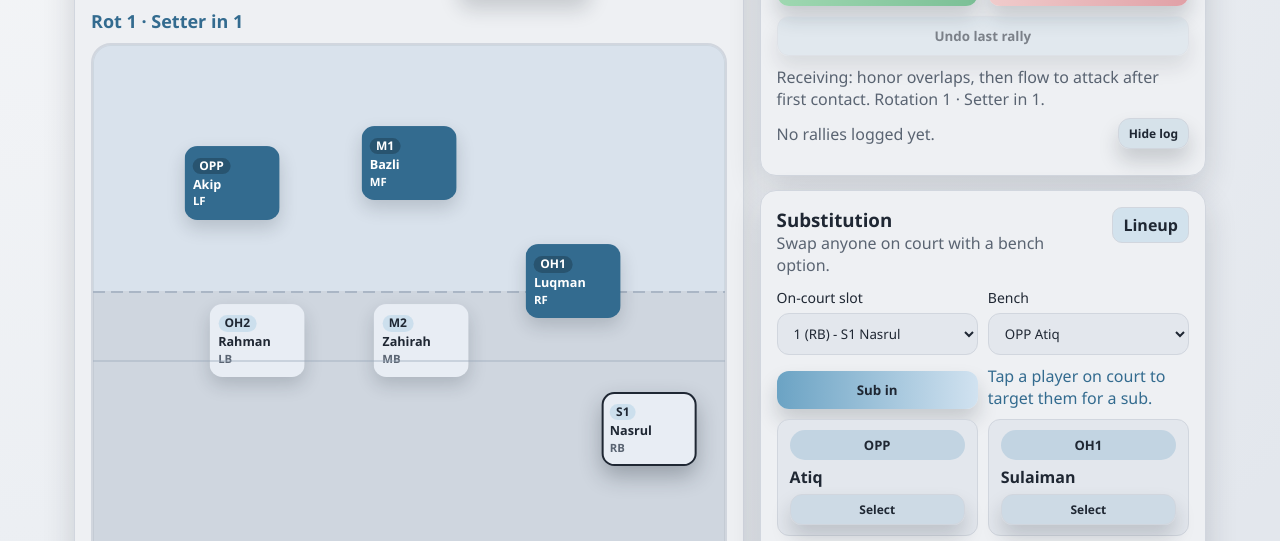
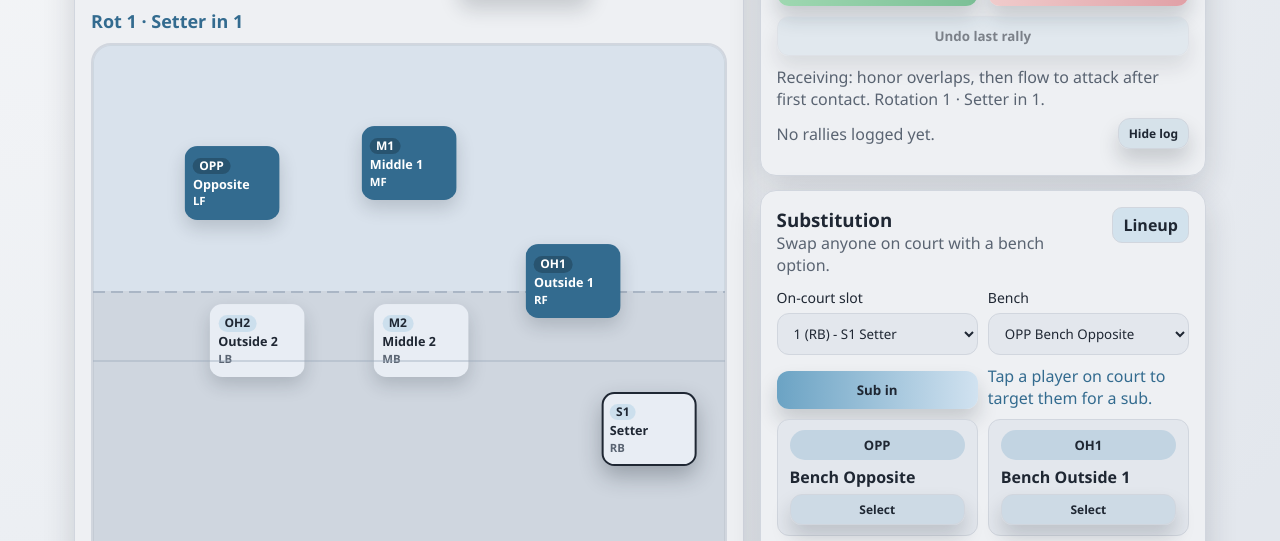
Before and after one commit to Durianlychee/VolleyRo, a plain HTML site: page index.html in a window 1280 px wide. Shown: the part 259-800 px from the top of the page. Drawn offline with Linux system fonts and the light colour scheme.

Commit message:
Replace player names with role labels on court and bench
Starters show Setter, Outside 1, Middle 1, Opposite, Outside 2, Middle 2;
bench players get unique Bench <role> labels (no more duplicated name).
Long labels wrap on the court token instead of being cut off. Tests updated
to role labels, plus new tests for labels, uniqueness, no personal names
and substitution swapping labels.

```diff
--- a/app.js
+++ b/app.js
@@ -136,21 +136,23 @@
 
   // 5-1 in rotation 1, listed by position: setter serving in 1, outside hitter in 2,
   // middle in 3, opposite in 4, outside hitter in 5, middle in 6.
+  // Players are named by role (no real names) so each token teaches the role at a glance.
+  // Every label is unique, so dropdowns and status messages never mix two players up.
   const defaultLineup = [
-    { id: 'p1', role: 'S1', name: 'Nasrul' },
-    { id: 'p4', role: 'OH1', name: 'Luqman' },
-    { id: 'p3', role: 'M1', name: 'Bazli' },
-    { id: 'p2', role: 'OPP', name: 'Akip' },
-    { id: 'p5', role: 'OH2', name: 'Rahman' },
-    { id: 'p6', role: 'M2', name: 'Zahirah' }
+    { id: 'p1', role: 'S1', label: 'Setter' },
+    { id: 'p4', role: 'OH1', label: 'Outside 1' },
+    { id: 'p3', role: 'M1', label: 'Middle 1' },
+    { id: 'p2', role: 'OPP', label: 'Opposite' },
+    { id: 'p5', role: 'OH2', label: 'Outside 2' },
+    { id: 'p6', role: 'M2', label: 'Middle 2' }
   ];
 
   const defaultBench = [
-    { id: 'p7', role: 'OPP', name: 'Atiq' },
-    { id: 'p8', role: 'OH1', name: 'Sulaiman' },
-    { id: 'p9', role: 'M1', name: 'Aimi' },
-    { id: 'p10', role: 'M2', name: 'Aiman' },
-    { id: 'p11', role: 'OH2', name: 'Akip' }
+    { id: 'p7', role: 'OPP', label: 'Bench Opposite' },
+    { id: 'p8', role: 'OH1', label: 'Bench Outside 1' },
+    { id: 'p9', role: 'M1', label: 'Bench Middle 1' },
+    { id: 'p10', role: 'M2', label: 'Bench Middle 2' },
+    { id: 'p11', role: 'OH2', label: 'Bench Outside 2' }
   ];
 
   const scores = { us: 0, opp: 0 };
@@ -241,7 +243,7 @@
       btn.style.setProperty('--y', String(spot.y));
       const serverBadge = serverId === player.id ? '<span class="server-badge">Serving</span>' : '';
       btn.innerHTML = `<span class="role">${player.role}</span>
-        <span class="name">${player.name}</span>
+        <span class="name">${player.label}</span>
         ${serverBadge}
         <span class="pos-label">${pos.code}</span>`;
       btn.addEventListener('click', () => {
@@ -265,7 +267,7 @@
       const option = document.createElement('option');
       const pos = POSITIONS[index];
       option.value = player.id;
-      option.textContent = `${pos.num} (${pos.code}) - ${player.role} ${player.name}`;
+      option.textContent = `${pos.num} (${pos.code}) - ${player.role} ${player.label}`;
       els.onCourtSelect.appendChild(option);
     });
     const chosen = lineup.find((p) => p.id === previousChoice);
@@ -277,7 +279,7 @@
     bench.forEach((player) => {
       const option = document.createElement('option');
       option.value = player.id;
-      option.textContent = `${player.role} ${player.name}`;
+      option.textContent = `${player.role} ${player.label}`;
       els.benchSelect.appendChild(option);
     });
     if (bench.length > 0) {
@@ -292,11 +294,11 @@
       const card = document.createElement('div');
       card.className = 'bench-card';
       card.innerHTML = `<div class="pill">${player.role}</div>
-        <div class="bench-name">${player.name}</div>
+        <div class="bench-name">${player.label}</div>
         <button class="ghost tiny" data-id="${player.id}">Select</button>`;
       card.querySelector('button').addEventListener('click', () => {
         els.benchSelect.value = player.id;
-        setStatus(`${player.name} ready to sub`, 'info');
+        setStatus(`${player.label} ready to sub`, 'info');
       });
       els.benchList.appendChild(card);
     });
@@ -375,7 +377,7 @@
     lineup[courtIndex] = incoming;
     bench.push(outgoing);
     selectedOnCourt = incoming.id;
-    setStatus(`${incoming.name} (${incoming.role}) in for ${outgoing.name}.`, 'info');
+    setStatus(`${incoming.label} (${incoming.role}) in for ${outgoing.label}.`, 'info');
     renderSelects();
     renderBench();
     renderCourt();
--- a/styles.css
+++ b/styles.css
@@ -249,8 +249,11 @@ p {
   font-weight: 700;
 }
 
-.player .name {
+/* Role labels such as "Bench Outside 1" wrap onto a second line rather than being cut off. */
+.player > .name {
   font-weight: 700;
+  white-space: normal;
+  overflow-wrap: anywhere;
 }
 
 .player .pos-label {
```
Also changed, not shown: test/app.test.js (+59 -10 lines), test/harness.js (+2 -1 lines), 1 other file.
